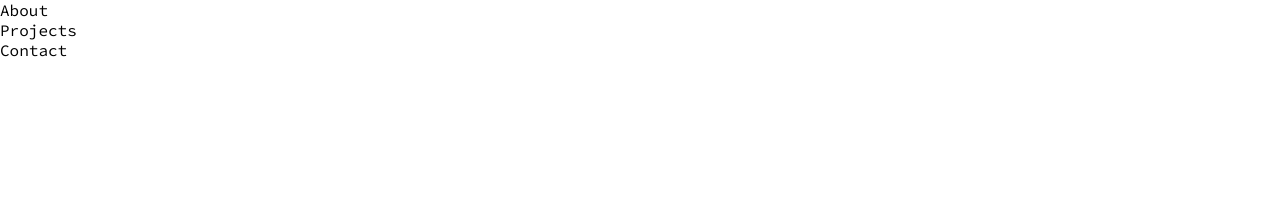
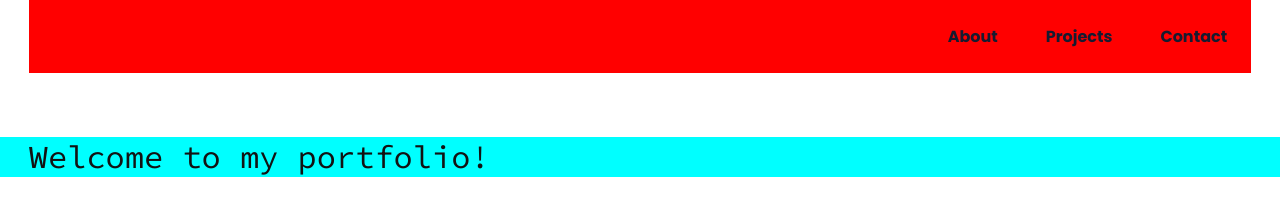
Before and after one commit to mb8504/portfolio, a plain HTML site: page index.html in a window 1280 px wide. Drawn offline with Linux system fonts and the light colour scheme; files that its build step writes are made by us from their sources; a web font is replaced by a local one.

Commit message:
navbar finished

```diff
--- /dev/null
+++ b/css/styles.css
@@ -0,0 +1,132 @@
+*,
+*::before,
+*::after {
+  box-sizing: border-box;
+}
+
+* {
+  margin: 0;
+  padding: 0;
+  font: inherit
+}
+
+img {
+  display: block;
+  max-width: 100%;
+}
+
+body {
+  background-color: white;
+  height: 100%;
+  font-family: 'Poppins', sans-serif;
+  font-size: 1rem;
+}
+
+.container {
+  max-width: 1400px;
+  margin: 0 auto;
+  padding: 0 1.8rem;
+  align-items: center;
+}
+
+/* NAVBAR SECTION */
+
+.nav {
+  font-family: 'Poppins', sans-serif;
+  font-size: 1rem;
+  align-items: flex-start;
+  width: 100%;
+  display: none;
+  background-color: white;
+  color: #161b30;
+  font-weight: bold;
+  flex-direction: column;
+  margin-top: 4rem;
+}
+
+.nav__list {
+  display: flex;
+  text-decoration: none;
+  list-style-type: none;
+  flex-direction: column;
+  align-items: center;
+  width: 100%;
+}
+
+.nav__item {
+  text-align: center;
+  padding: .5rem 1rem;
+}
+
+.nav__toggle {
+  position: absolute;
+  top: 1.8rem;
+  right: 1.7rem;
+  display: flex;
+  flex-direction: column;
+  justify-content: space-between;
+  width: 1.9rem;
+  height: 1.7rem;
+  background: url("/images/menu.png");
+  background-repeat: no-repeat;
+  border: 0;
+}
+
+.nav__toggle.active {
+  background: url("/images/close_menu.png");
+}
+
+.nav.active {
+  display: flex;
+  justify-content: center;
+}
+
+@media (min-width: 768px) {
+  .nav__list {
+    display: flex;
+    flex-direction: row;
+    justify-content: end;
+    width: 100%;
+
+  }
+  .nav__toggle {
+    display: none;
+  }
+  .nav {
+    display: flex;
+    justify-content: center;
+    width: auto;
+    background-color: red;
+    margin: 0;
+  }
+  .nav__item {
+    text-align: center;
+    padding: 1.5rem;
+  }
+}
+
+/* TYPEWRITER ANIMATION */
+
+.welcome {
+  align-items: center;
+  background-color: aqua;
+  margin-top: 4rem;
+}
+
+h1 {
+  font-size: 2rem;
+  color: #121212;
+  font-family: 'Source Code Pro', monospace;
+}
+
+span {
+  border-right: .05em solid;
+  border-width: 1.5rem;
+  animation: caret 1s steps(1) infinite;
+}
+
+@keyframes caret {
+  50% {
+    border-color: transparent;
+  }
+}
--- a/index.html
+++ b/index.html
@@ -8,14 +8,18 @@
     <link rel="preconnect" href="https://fonts.googleapis.com">
     <link rel="preconnect" href="https://fonts.gstatic.com" crossorigin>
     <link href="https://fonts.googleapis.com/css2?family=Antic+Didone&family=Poppins:ital,wght@0,300;0,400;0,500;0,600;0,700;0,800;1,200&family=Prata&family=Source+Code+Pro&family=Work+Sans:wght@500&display=swap" rel="stylesheet">
-    <link rel="stylesheet" href="styles.css">
-    <script src="script.js"></script>
+    <link rel="stylesheet" href="/css/styles.css">
+    <script src="/js/script.js"></script>
+    <script src="/js/nav.js" defer></script>
 </head>
 <body>
 
     <header>
-        <div class="container">
-            <nav class="nav">
+        <div class="header__container container">
+            <button class="nav__toggle" id="mobile-toggle-button" aria-label="toggle navigation">
+                <span class="hamburger"></span>
+            </button>
+            <nav class="nav" id="mobile-navbar">
                 <ul class="nav__list">
                     <li class="nav__item"><a href="#about"></a>About</li>
                     <li class="nav__item"><a href="#projects"></a>Projects</li>
@@ -25,19 +29,24 @@
         </div>
     </header>
 
-    <section class="about-me" id="about">
-        <div class="section__container">
+    <div class="welcome container">
+        <h1>Welcome to my portfolio!</h1>
+    </div>
+
+
+    <!-- <section class="about-me" id="about">
+        <div class="section__container container">
             <div class="section__container--about">
                 <h1>Who I am</h1>
             </div>
 
         </div>
-    </section>
+    </section> -->
 
 
 
 
-    <!-- <h1>Welcome to my portfolio!</h1> -->
+
 
 
 </body>
--- /dev/null
+++ b/js/nav.js
@@ -0,0 +1,15 @@
+const toggleButton = document.getElementById('mobile-toggle-button');
+const navToggle = document.getElementById('mobile-navbar');
+
+toggleButton.addEventListener('click', () => {
+    navToggle.classList.toggle('active');
+    toggleButton.classList.toggle('active');
+    const visibility = toggleButton.getAttribute('aria-expanded');
+    if (visibility === 'false') {
+        toggleButton.setAttribute("aria-expanded", true)
+    } else {
+        toggleButton.setAttribute("aria-expanded", false)
+    }
+});
+
+console.log(navToggle);
--- a/styles.css
+++ /dev/null
@@ -1,43 +0,0 @@
-*,
-*::before,
-*::after {
-  box-sizing: border-box;
-}
-
-* {
-  margin: 0;
-  padding: 0;
-  font: inherit
-}
-
-img {
-  display: block;
-  max-width: 100%;
-}
-
-
-body {
-  background-color: white;
-  height: 100%;
-  font-family: 'Source Code Pro', monospace;
-}
-
-h1 {
-  font-size: 5em;
-  color: white;
-}
-
-span {
-  border-right: .05em solid;
-  border-width: 2rem;
-  animation: caret 1s steps(1) infinite;
-}
-
-@keyframes caret {
-  50% {
-    border-color: transparent;
-  }
-}
-
-
-/* #161b30 */
```
Also changed, not shown: images/close_menu.png (added), images/menu.png (added), js/script.js (renamed from script.js).
